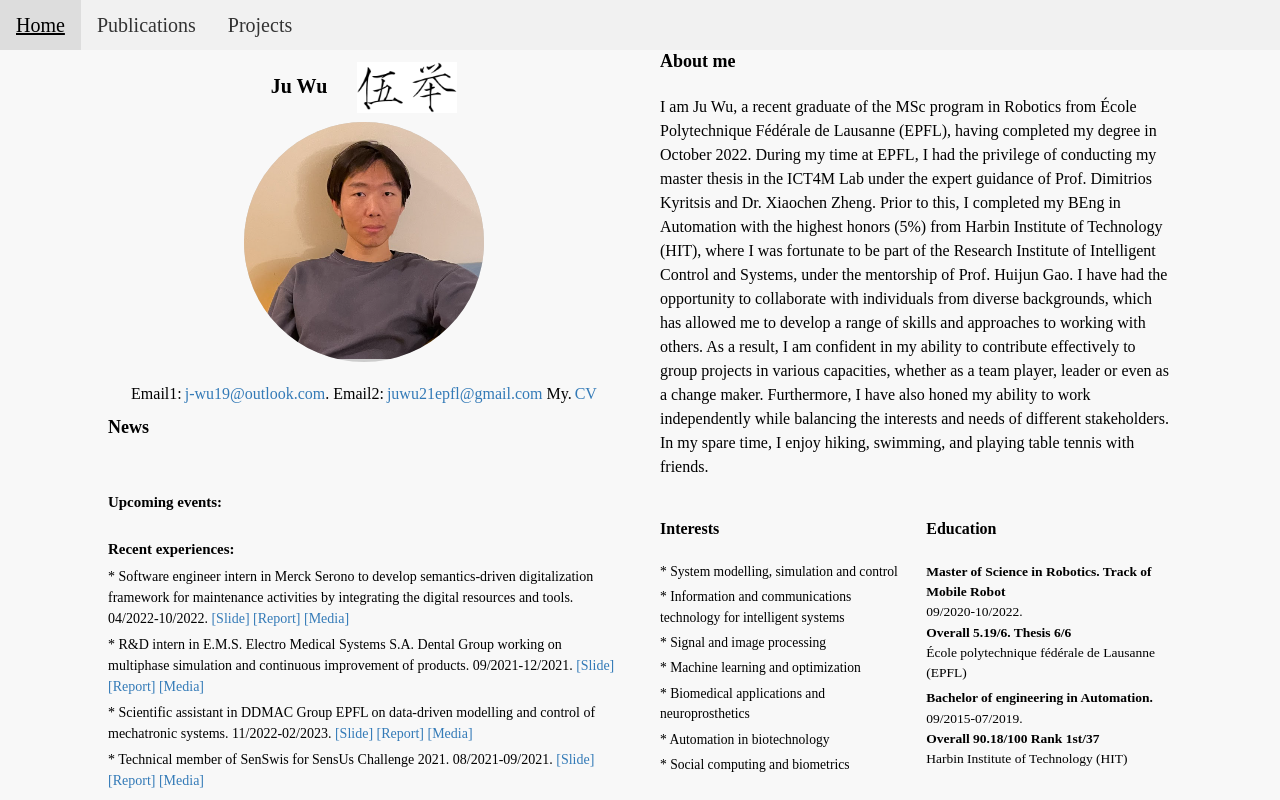
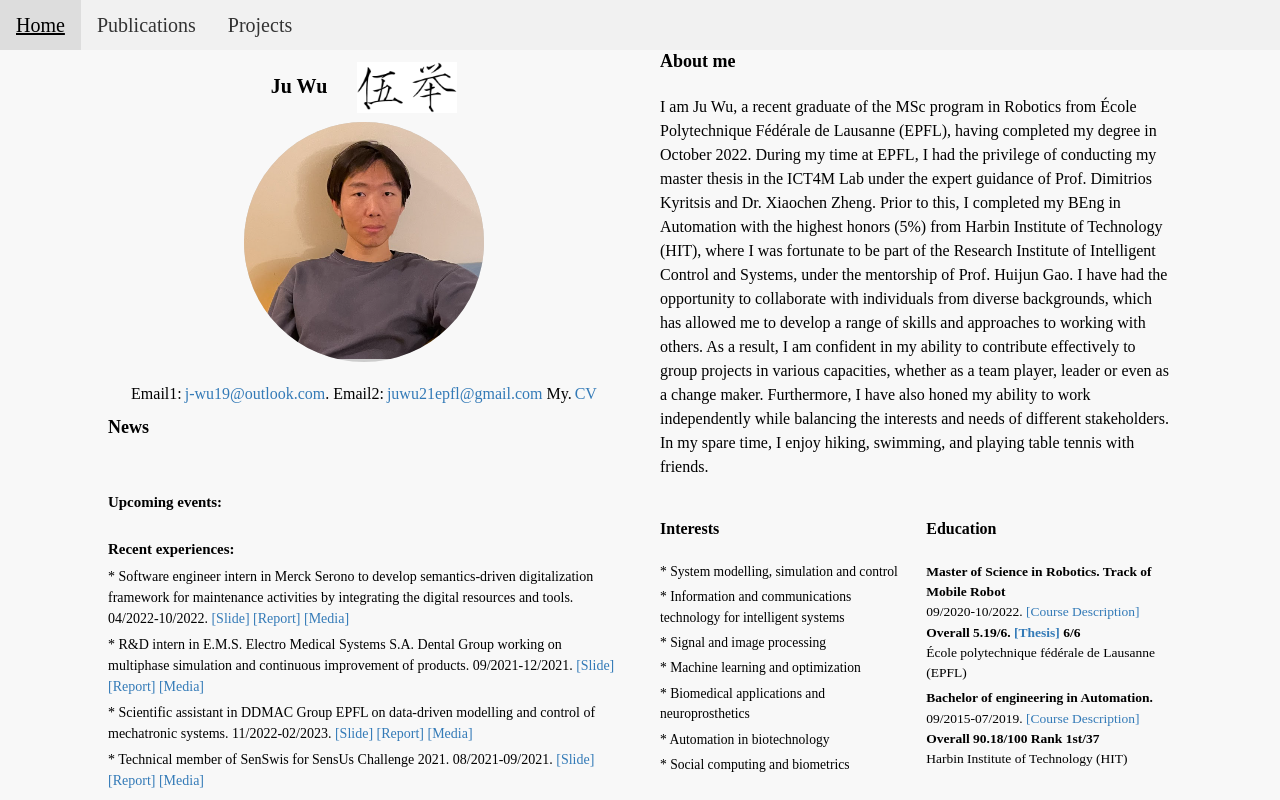
Before and after one commit to JuWu-19/JuWu-19.github.io, a plain HTML site: page index.html in a window 1280 px wide. Shown: the top 800 px of the page. Drawn offline with nearby package versions, Linux system fonts and the light colour scheme; some packages are replaced by stand-ins of ours.

Commit message:
add some links

```diff
--- a/index.html
+++ b/index.html
@@ -112,10 +112,10 @@
                         <li>
                             <strong>Master of Science in Robotics. Track of Mobile Robot</strong>
                             <br>
-                            09/2020-10/2022.
+                            09/2020-10/2022. <a href="https://drive.google.com/file/d/1FemoG7nAvlv7owT0M9DYIo5WtPIWXlQ3/view?usp=sharing">[Course Description]</a>
                             <br>
                             <strong>
-                                Overall 5.19/6. Thesis 6/6
+                                Overall 5.19/6. <a href="https://drive.google.com/file/d/1CTZ0WBefJl_54l72soVgfeVvb4kFXUNX/view?usp=sharing">[Thesis]</a> 6/6
                             </strong>
                             <br>
                             &Eacute;cole polytechnique f&eacute;d&eacute;rale de Lausanne (EPFL)
@@ -123,7 +123,7 @@
                         <li>
                             <strong>Bachelor of engineering in Automation.</strong>
                             <br>
-                            09/2015-07/2019.
+                            09/2015-07/2019. <a href="https://drive.google.com/file/d/1j11K2R9aGMbf5H6Q5HMgYyJLZgGInZxJ/view?usp=sharing">[Course Description]</a>
                             <br>
                             <strong>
                                 Overall 90.18/100 Rank 1st/37
```
